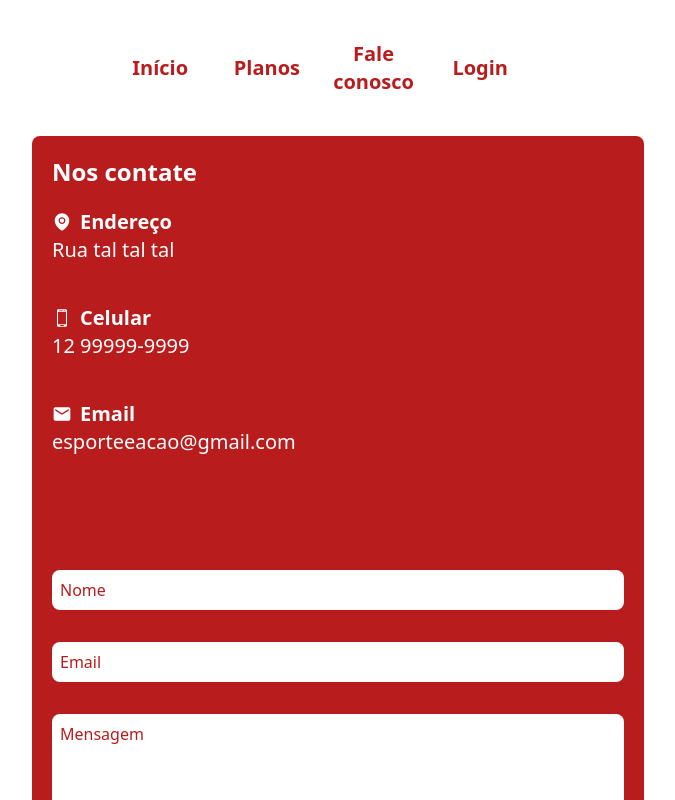
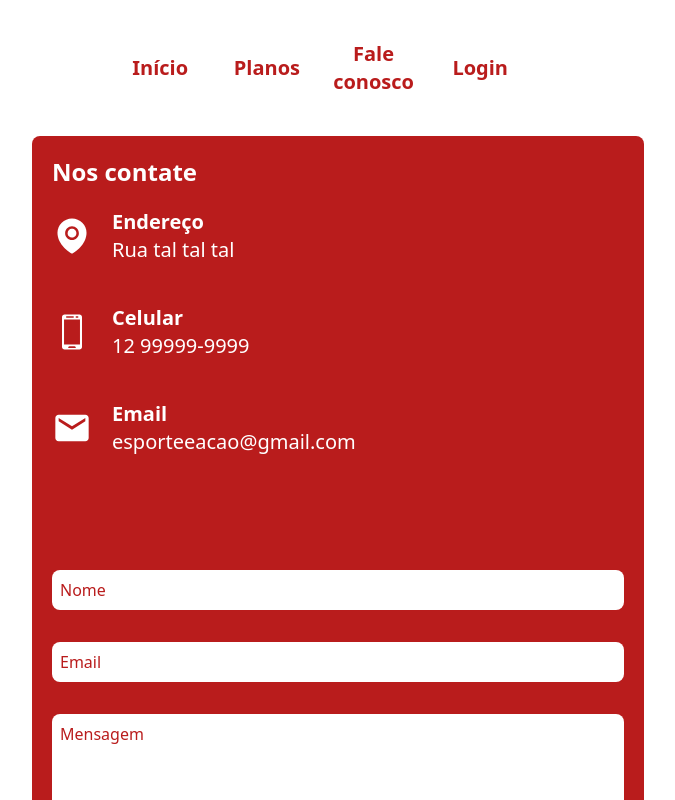
Before and after one commit to gabriel-raamos/academia-esporte-e-acao, a React (Vite) app: page /faleconosco in a window 1280 px wide. Shown: the top 800 px of the page, without its empty margins (302-977 px from the left). Built offline with nearby package versions, Linux system fonts and the light colour scheme.

Commit message:
now the 'FaleComigo' page is better

```diff
--- a/src/pages/FaleConosco/FaleConosco.jsx
+++ b/src/pages/FaleConosco/FaleConosco.jsx
@@ -13,30 +13,30 @@ export default function FaleConosco() {
                 <div>
                     <h1 className="text-2xl font-bold" >Nos contate</h1>
 
-                    <div className="pt-5 md:text-xl" >
+                    <div className="mt-5 text-xl" >
 
-                        <div className="mb-10" >
-                            <div className="flex space-x-2" >
-                                <AiFillEnvironment className="translate-y-1" />
+                        <div className="mb-10 flex" >
+                            <AiFillEnvironment className="translate-y-2 mr-5 h-10 w-10" />
+                            <div>
                                 <h3 className="font-bold">Endereço</h3>
+                                <p>Rua tal tal tal</p>
                             </div>
-                            <p>Rua tal tal tal</p>
                         </div>
 
-                        <div className="mb-10" >
-                            <div className="flex space-x-2" >
-                                    <GiSmartphone className="translate-y-1" />
+                        <div className="mb-10 flex" >
+                            <GiSmartphone className="translate-y-2 mr-5 h-10 w-10" />
+                            <div>
                                 <h3 className="font-bold">Celular</h3>
+                                <p>12 99999-9999</p>
                             </div>
-                            <p>12 99999-9999</p>
                         </div>
 
-                        <div className="mb-10" >
-                            <div className="flex space-x-2" >
-                                <MdEmail className="translate-y-1" />
+                        <div className="mb-10 flex" >
+                            <MdEmail className="translate-y-2 mr-5 h-10 w-10" />
+                            <div>
                                 <h3 className="font-bold">Email</h3>
+                                <p>esporteeacao@gmail.com</p>
                             </div>
-                            <p>esporteeacao@gmail.com</p>
                         </div>
 
                     </div>
```
